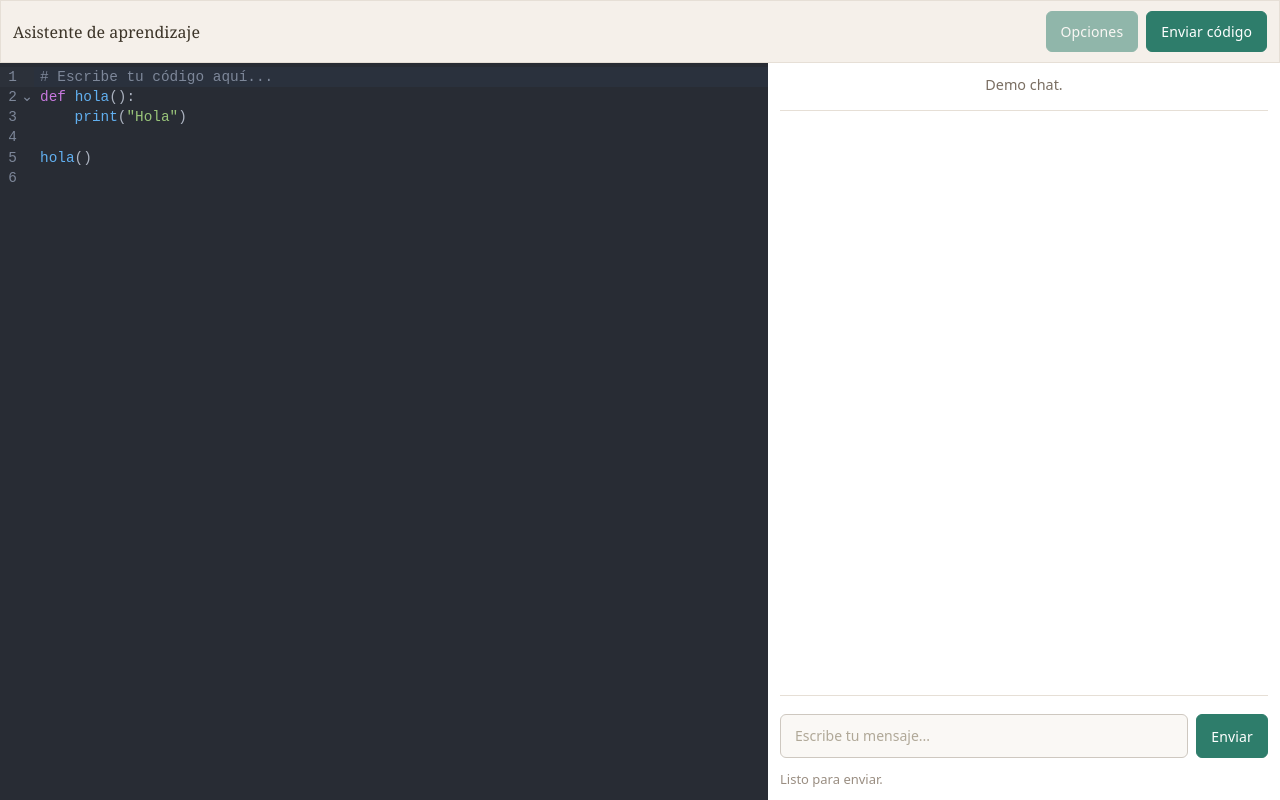
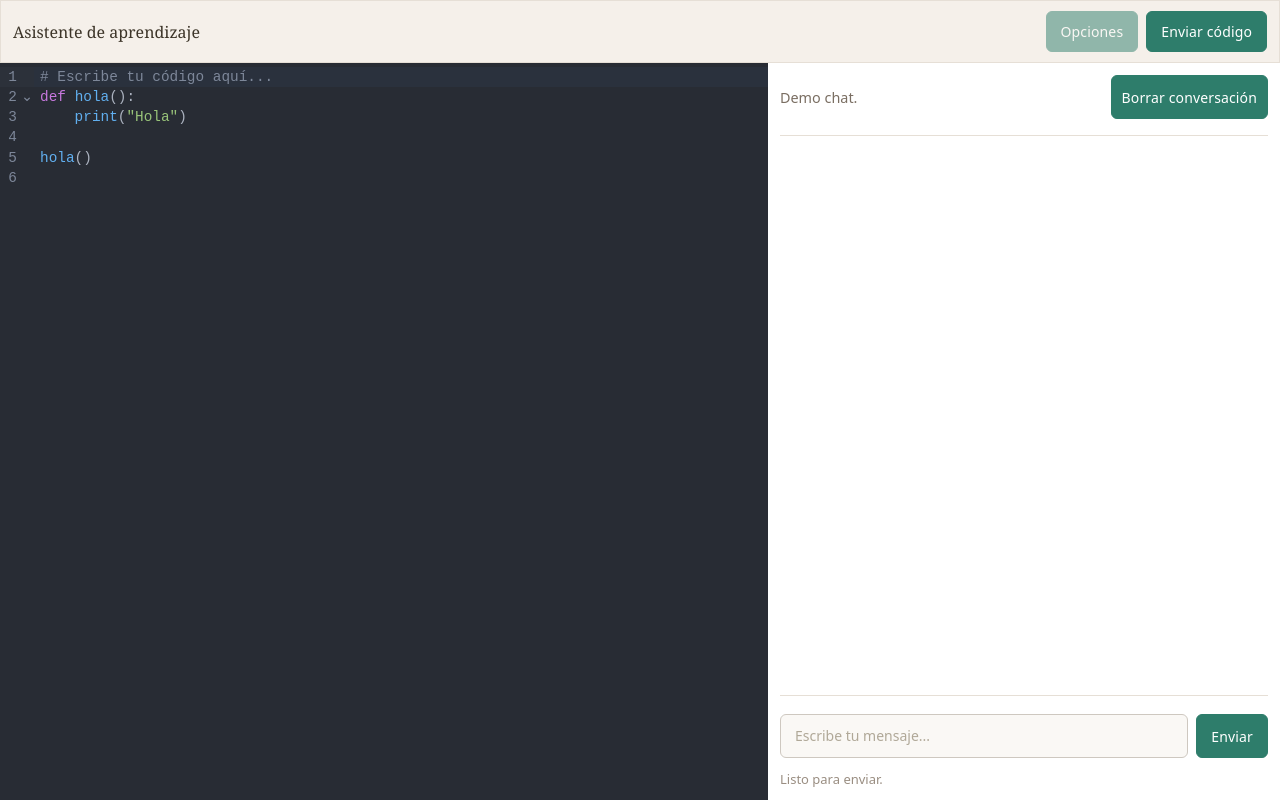
Before and after one commit to Mario-Grc/proyecto-tfg, a React (Vite) app: page / in a window 1280 px wide. Built offline with nearby package versions, Linux system fonts and the light colour scheme.

Commit message:
feat(App): guardar conversación en local storage

```diff
--- a/src/App.css
+++ b/src/App.css
@@ -77,17 +77,36 @@
    ============================ */
 .chat-header {
   display: flex;
-  flex-direction: column;
+  flex-direction: row;
   gap: 6px;
   border-bottom: 1px solid #e6dfd6;
   padding-bottom: 16px;
   align-items: center;
+  justify-content: space-between;
 }
 
 .chat-subtitle {
   margin: 0;
   color: #7a6e62;
   font-size: 0.9rem;
+}
+
+.clear-btn {
+  padding: 6px 10px;
+  font-size: 14px;
+  border-radius: 6px;
+  cursor: pointer;
+}
+
+.clear-btn:hover:not(:disabled) {
+  background: #fdf0ee;
+  color: #c0392b;
+  border-color: #f0c0b8;
+}
+
+.clear-btn:disabled {
+  opacity: 0.4;
+  cursor: default;
 }
 
 /* ============================
--- a/src/App.tsx
+++ b/src/App.tsx
@@ -1,4 +1,4 @@
-import { useState, useRef, useCallback } from "react";
+import { useState, useRef, useCallback, useEffect } from "react";
 import ChatWindow from "./components/ChatWindow";
 import ChatInput from "./components/ChatInput";
 import CodeEditor from "./components/CodeEditor";
@@ -15,27 +15,46 @@ interface Message {
 // prompt inicial del sistema
 const SYSTEM_PROMPT: ConversationMessage = { role: "system", content: "Eres un asistente útil y breve." };
 
+function loadFromStorage<T>(key:string, fallback: T): T {
+    try {
+        const stored = localStorage.getItem(key);
+        return stored ? JSON.parse(stored): fallback;
+    } catch {
+        return fallback;
+    }
+}
+
 function App() {
-    const [messages, setMessages] = useState<Message[]>([]);
+    const [messages, setMessages] = useState<Message[]>(() => loadFromStorage<Message[]>("chat_messages", []));
     const [status, setStatus] = useState("Listo para enviar.");
     const [loading, setLoading] = useState(false);
 
-    const conversationRef = useRef<ConversationMessage[]>([SYSTEM_PROMPT]);
     const editorViewRef = useRef<EditorView | null>(null);
+    const conversationRef = useRef<ConversationMessage[]>(
+        loadFromStorage<ConversationMessage[]>("full_conversation", [SYSTEM_PROMPT])
+    );
+
+    // ids de los mensajes para identificarlos
+    const nextIdRef = useRef<number>(
+        loadFromStorage<number>("next_message_id", 1)
+    );
 
     const handleEditorReady = useCallback((view: EditorView) => {
         editorViewRef.current = view;
     }, []);
 
-    // ids de los mensajes para identificarlso
-    const nextIdRef = useRef(1);
+    useEffect(() => {
+        localStorage.setItem("chat_messages", JSON.stringify(messages));
+        localStorage.setItem("full_conversation", JSON.stringify(conversationRef.current));
+        localStorage.setItem("next_message_id", JSON.stringify(nextIdRef.current));
+    }, [messages]);
 
     async function handleSend(text: string) {
         const userId = nextIdRef.current++;
         setMessages((prev) => [...prev, { id: userId, text, type: "user" }]);
 
         // pasar el mensaje al llm
-        conversationRef.current.push({ role: "user", content: text });
+        conversationRef.current.push({ role: "user", content: text.trim() });
 
         setLoading(true);
         setStatus("Consultando al modelo...");
@@ -92,6 +111,16 @@ function App() {
         handleSend(prompt);
     }
 
+    function handleClearConversation() {
+        setMessages([]);
+        nextIdRef.current = 1;
+        conversationRef.current = [SYSTEM_PROMPT];
+        localStorage.removeItem("chat_messages");
+        localStorage.removeItem("full_conversation");
+        localStorage.removeItem("next_message_id");
+        setStatus("Conversación borrada.");
+    }
+
     return (
         <div className="app-shell">
             <header className="topbar">
@@ -110,6 +139,7 @@ function App() {
                 <aside className="chat-panel">
                     <header className="chat-header">
                         <p className="chat-subtitle">Demo chat.</p>
+                        <button type="button" className="clear-btn" onClick={handleClearConversation}>Borrar conversación</button>
                     </header>
 
                     <ChatWindow messages={messages} />
```
